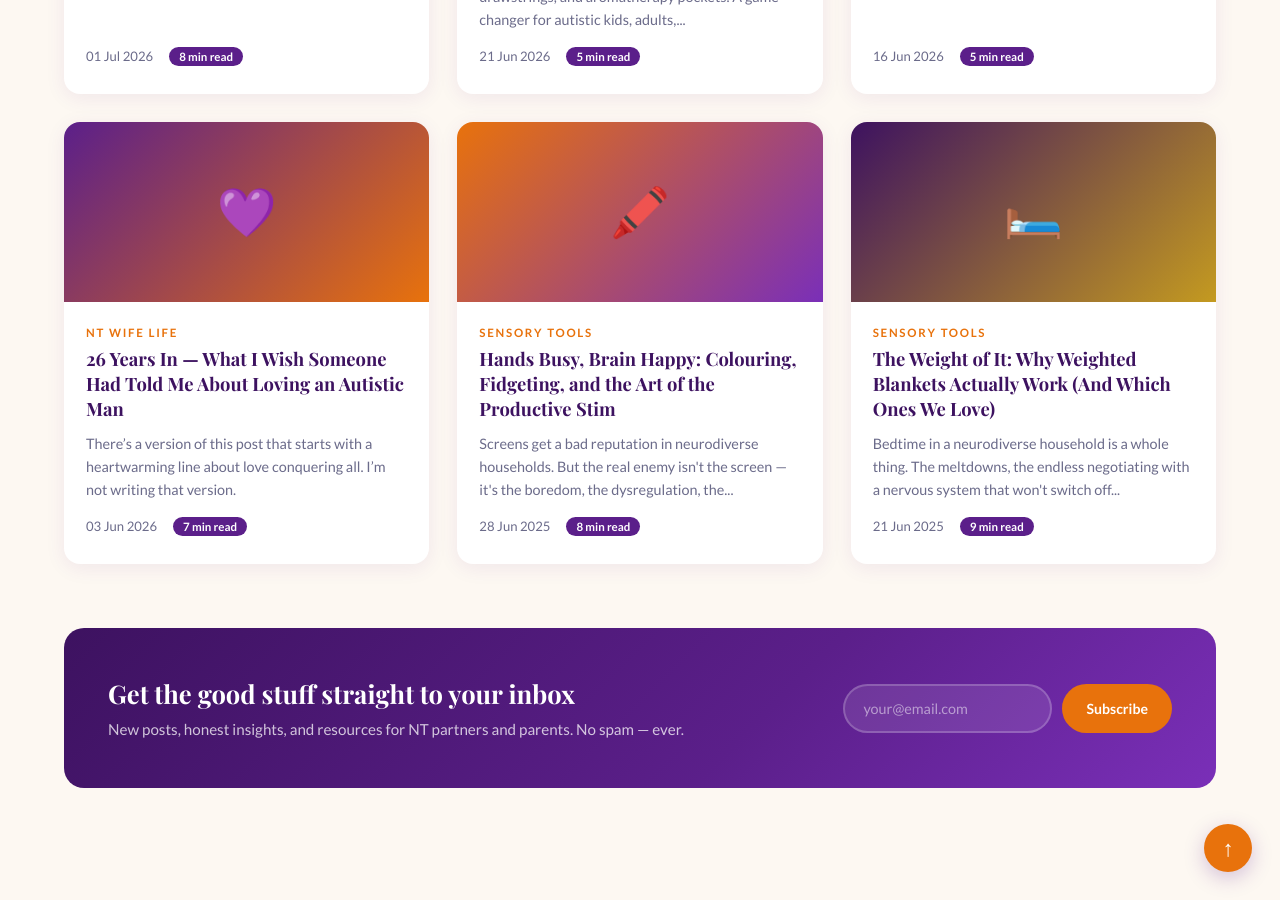
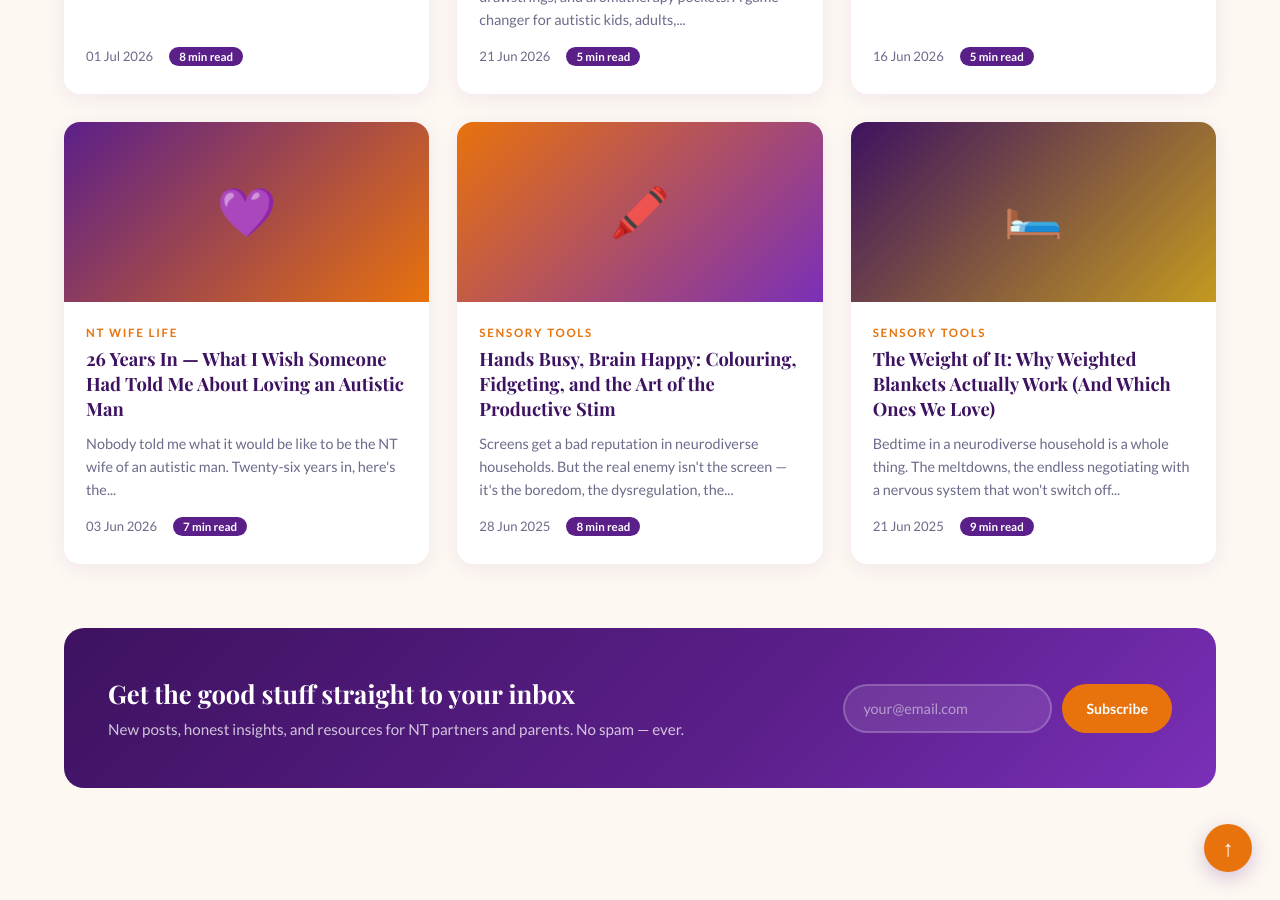
Before and after one commit to stixxnicky-lpa/loveparentingandautism, a Jekyll site: the page built from blog/index.html, in a window 1280 px wide and 900 px high, scrolled down 1537 px. Built offline with Jekyll 4.4.1, drawn with Linux system fonts in a browser that asks for light colours; some web fonts are replaced.

Commit message:
Update 2026-06-03-26-years-in-what-i-wish-someone-told-me.md

```diff
--- a/_posts/2026-06-03-26-years-in-what-i-wish-someone-told-me.md
+++ b/_posts/2026-06-03-26-years-in-what-i-wish-someone-told-me.md
@@ -1,14 +1,15 @@
 ---
+
 layout: post
 title: "26 Years In — What I Wish Someone Had Told Me About Loving an Autistic Man"
-description: "The honest, unfiltered truth from an NT wife who had no idea what she was walking into — and wouldn't change it for the world."
 category: NT Wife Life
 description: "What 26 years as an NT wife married to an autistic man actually looks like — the communication breakthroughs, the loneliness, and what I wish someone had told me."
-date: 2026-06-03
 emoji: 💜
 read_time: 7 min read
+excerpt: "Nobody told me what it would be like to be the NT wife of an autistic man. Twenty-six years in, here's the truth I wish someone had handed me."
 tags: [NT wife, autism marriage, neurodiverse relationships, honest talk]
 og_image: /assets/images/blog/26-years-in.jpg
+
 ---
 
 There's a version of this post that starts with a heartwarming line about love conquering all. I'm not writing that version.
```
